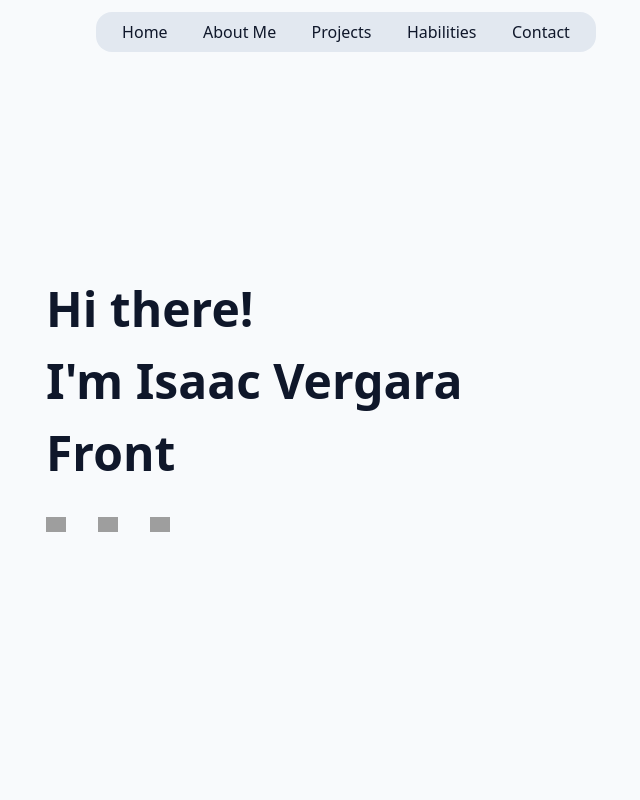
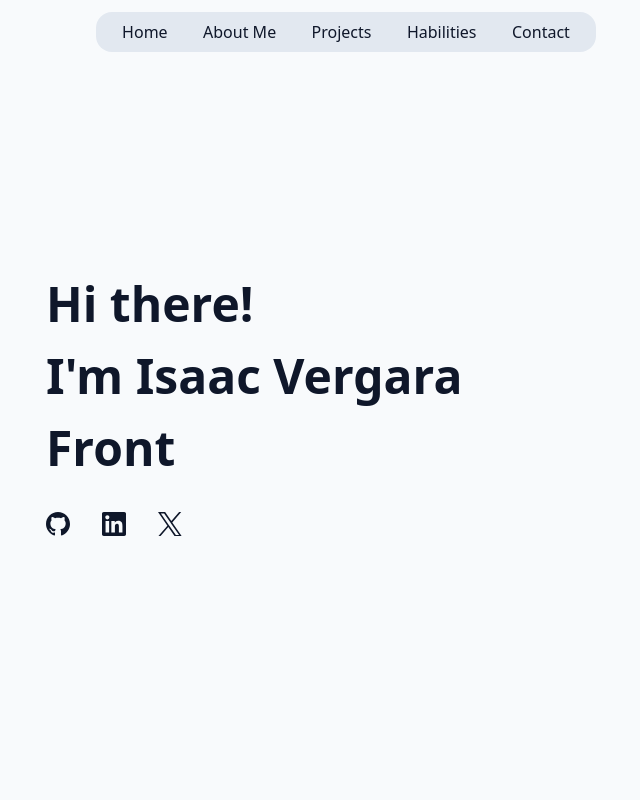
Before and after one commit to zRaidev/portfolio, a React (Vite) app: page / in a window 1280 px wide. Shown: the top 800 px of the page, without its empty margins (294-934 px from the left). Built offline with nearby package versions, Linux system fonts and the light colour scheme; grey boxes are pictures that could not be loaded.

Commit message:
Hero SVG icons

```diff
--- a/src/assets/HeroLogos.jsx
+++ b/src/assets/HeroLogos.jsx
@@ -1,18 +1,18 @@
-function GithubLogo (color) {
+function GithubLogo (props) {
   return (
-    <svg width='1024' height='1024' viewBox='0 0 1024 1024' fill='none' xmlns='http://www.w3.org/2000/svg'><path fill-rule='evenodd' clip-rule='evenodd' d='M8 0C3.58 0 0 3.58 0 8C0 11.54 2.29 14.53 5.47 15.59C5.87 15.66 6.02 15.42 6.02 15.21C6.02 15.02 6.01 14.39 6.01 13.72C4 14.09 3.48 13.23 3.32 12.78C3.23 12.55 2.84 11.84 2.5 11.65C2.22 11.5 1.82 11.13 2.49 11.12C3.12 11.11 3.57 11.7 3.72 11.94C4.44 13.15 5.59 12.81 6.05 12.6C6.12 12.08 6.33 11.73 6.56 11.53C4.78 11.33 2.92 10.64 2.92 7.58C2.92 6.71 3.23 5.99 3.74 5.43C3.66 5.23 3.38 4.41 3.82 3.31C3.82 3.31 4.49 3.1 6.02 4.13C6.66 3.95 7.34 3.86 8.02 3.86C8.7 3.86 9.38 3.95 10.02 4.13C11.55 3.09 12.22 3.31 12.22 3.31C12.66 4.41 12.38 5.23 12.3 5.43C12.81 5.99 13.12 6.7 13.12 7.58C13.12 10.65 11.25 11.33 9.47 11.53C9.76 11.78 10.01 12.26 10.01 13.01C10.01 14.08 10 14.94 10 15.21C10 15.42 10.15 15.67 10.55 15.59C13.71 14.53 16 11.53 16 8C16 3.58 12.42 0 8 0Z' transform='scale(64)' fill={color} /></svg>
+    <svg width='1024' height='1024' viewBox='0 0 1024 1024' fill='none' xmlns='http://www.w3.org/2000/svg'><path fill-rule='evenodd' clip-rule='evenodd' d='M8 0C3.58 0 0 3.58 0 8C0 11.54 2.29 14.53 5.47 15.59C5.87 15.66 6.02 15.42 6.02 15.21C6.02 15.02 6.01 14.39 6.01 13.72C4 14.09 3.48 13.23 3.32 12.78C3.23 12.55 2.84 11.84 2.5 11.65C2.22 11.5 1.82 11.13 2.49 11.12C3.12 11.11 3.57 11.7 3.72 11.94C4.44 13.15 5.59 12.81 6.05 12.6C6.12 12.08 6.33 11.73 6.56 11.53C4.78 11.33 2.92 10.64 2.92 7.58C2.92 6.71 3.23 5.99 3.74 5.43C3.66 5.23 3.38 4.41 3.82 3.31C3.82 3.31 4.49 3.1 6.02 4.13C6.66 3.95 7.34 3.86 8.02 3.86C8.7 3.86 9.38 3.95 10.02 4.13C11.55 3.09 12.22 3.31 12.22 3.31C12.66 4.41 12.38 5.23 12.3 5.43C12.81 5.99 13.12 6.7 13.12 7.58C13.12 10.65 11.25 11.33 9.47 11.53C9.76 11.78 10.01 12.26 10.01 13.01C10.01 14.08 10 14.94 10 15.21C10 15.42 10.15 15.67 10.55 15.59C13.71 14.53 16 11.53 16 8C16 3.58 12.42 0 8 0Z' transform='scale(64)' fill={props.color} /></svg>
   )
 }
 
-function LinkedinLogo (color) {
+function LinkedinLogo (props) {
   return (
-    <svg width='256' height='256' xmlns='http://www.w3.org/2000/svg' preserveAspectRatio='xMidYMid' viewBox='0 0 256 256'><path d='M218.123 218.127h-37.931v-59.403c0-14.165-.253-32.4-19.728-32.4-19.756 0-22.779 15.434-22.779 31.369v60.43h-37.93V95.967h36.413v16.694h.51a39.907 39.907 0 0 1 35.928-19.733c38.445 0 45.533 25.288 45.533 58.186l-.016 67.013ZM56.955 79.27c-12.157.002-22.014-9.852-22.016-22.009-.002-12.157 9.851-22.014 22.008-22.016 12.157-.003 22.014 9.851 22.016 22.008A22.013 22.013 0 0 1 56.955 79.27m18.966 138.858H37.95V95.967h37.97v122.16ZM237.033.018H18.89C8.58-.098.125 8.161-.001 18.471v219.053c.122 10.315 8.576 18.582 18.89 18.474h218.144c10.336.128 18.823-8.139 18.966-18.474V18.454c-.147-10.33-8.635-18.588-18.966-18.453' fill={color} /></svg>
+    <svg width='256' height='256' xmlns='http://www.w3.org/2000/svg' preserveAspectRatio='xMidYMid' viewBox='0 0 256 256'><path d='M218.123 218.127h-37.931v-59.403c0-14.165-.253-32.4-19.728-32.4-19.756 0-22.779 15.434-22.779 31.369v60.43h-37.93V95.967h36.413v16.694h.51a39.907 39.907 0 0 1 35.928-19.733c38.445 0 45.533 25.288 45.533 58.186l-.016 67.013ZM56.955 79.27c-12.157.002-22.014-9.852-22.016-22.009-.002-12.157 9.851-22.014 22.008-22.016 12.157-.003 22.014 9.851 22.016 22.008A22.013 22.013 0 0 1 56.955 79.27m18.966 138.858H37.95V95.967h37.97v122.16ZM237.033.018H18.89C8.58-.098.125 8.161-.001 18.471v219.053c.122 10.315 8.576 18.582 18.89 18.474h218.144c10.336.128 18.823-8.139 18.966-18.474V18.454c-.147-10.33-8.635-18.588-18.966-18.453' fill={props.color} /></svg>
   )
 }
 
-function XLogo (color) {
+function XLogo (props) {
   return (
-    <svg xmlns='http://www.w3.org/2000/svg' width='1200' height='1227' fill='none' viewBox='0 0 1200 1227'><path fill={color} d='M714.163 519.284 1160.89 0h-105.86L667.137 450.887 357.328 0H0l468.492 681.821L0 1226.37h105.866l409.625-476.152 327.181 476.152H1200L714.137 519.284h.026ZM569.165 687.828l-47.468-67.894-377.686-540.24h162.604l304.797 435.991 47.468 67.894 396.2 566.721H892.476L569.165 687.854v-.026Z' /></svg>
+    <svg xmlns='http://www.w3.org/2000/svg' width='1200' height='1227' fill='none' viewBox='0 0 1200 1227'><path fill={props.color} d='M714.163 519.284 1160.89 0h-105.86L667.137 450.887 357.328 0H0l468.492 681.821L0 1226.37h105.866l409.625-476.152 327.181 476.152H1200L714.137 519.284h.026ZM569.165 687.828l-47.468-67.894-377.686-540.24h162.604l304.797 435.991 47.468 67.894 396.2 566.721H892.476L569.165 687.854v-.026Z' /></svg>
   )
 }
 
--- a/src/components/Hero.jsx
+++ b/src/components/Hero.jsx
@@ -1,8 +1,5 @@
 import { useState, useEffect } from 'react'
 import './Hero.css'
-import lightGithubIcon from '../assets/GitHub_dark.svg'
-import lightLinkedinIcon from '../assets/linkedin_dark.svg'
-import lightXIcon from '../assets/x_dark.svg'
 
 const words = ['Web Developer', 'Frontend Developer', 'Software Engineer Student']
 const typingSpeed = 150 // ms por carácter
@@ -50,9 +47,9 @@ function Hero () {
           </span>
         </h2>
         <div className='flex justify-start mt-10 gap-8 w-5 cursor-pointer'>
-          <img src={lightGithubIcon} alt='GitHub link' />
-          <img src={lightLinkedinIcon} alt='LinkedIn link' />
-          <img src={lightXIcon} alt='X (formerly twitter) link' />
+          <a href='https://github.com/zRaidev' referrerPolicy='no-referrer' target='__blank'><svg className='w-6' viewBox='0 0 1024 1024' fill='none' xmlns='http://www.w3.org/2000/svg'><path fillRule='evenodd' clipRule='evenodd' d='M8 0C3.58 0 0 3.58 0 8C0 11.54 2.29 14.53 5.47 15.59C5.87 15.66 6.02 15.42 6.02 15.21C6.02 15.02 6.01 14.39 6.01 13.72C4 14.09 3.48 13.23 3.32 12.78C3.23 12.55 2.84 11.84 2.5 11.65C2.22 11.5 1.82 11.13 2.49 11.12C3.12 11.11 3.57 11.7 3.72 11.94C4.44 13.15 5.59 12.81 6.05 12.6C6.12 12.08 6.33 11.73 6.56 11.53C4.78 11.33 2.92 10.64 2.92 7.58C2.92 6.71 3.23 5.99 3.74 5.43C3.66 5.23 3.38 4.41 3.82 3.31C3.82 3.31 4.49 3.1 6.02 4.13C6.66 3.95 7.34 3.86 8.02 3.86C8.7 3.86 9.38 3.95 10.02 4.13C11.55 3.09 12.22 3.31 12.22 3.31C12.66 4.41 12.38 5.23 12.3 5.43C12.81 5.99 13.12 6.7 13.12 7.58C13.12 10.65 11.25 11.33 9.47 11.53C9.76 11.78 10.01 12.26 10.01 13.01C10.01 14.08 10 14.94 10 15.21C10 15.42 10.15 15.67 10.55 15.59C13.71 14.53 16 11.53 16 8C16 3.58 12.42 0 8 0Z' transform='scale(64)' fill='currentColor' /></svg></a>
+          <a href='https://www.linkedin.com/in/i-vergara/' referrerPolicy='no-referrer' target='__blank'><svg className='w-6' xmlns='http://www.w3.org/2000/svg' preserveAspectRatio='xMidYMid' viewBox='0 0 256 256'><path d='M218.123 218.127h-37.931v-59.403c0-14.165-.253-32.4-19.728-32.4-19.756 0-22.779 15.434-22.779 31.369v60.43h-37.93V95.967h36.413v16.694h.51a39.907 39.907 0 0 1 35.928-19.733c38.445 0 45.533 25.288 45.533 58.186l-.016 67.013ZM56.955 79.27c-12.157.002-22.014-9.852-22.016-22.009-.002-12.157 9.851-22.014 22.008-22.016 12.157-.003 22.014 9.851 22.016 22.008A22.013 22.013 0 0 1 56.955 79.27m18.966 138.858H37.95V95.967h37.97v122.16ZM237.033.018H18.89C8.58-.098.125 8.161-.001 18.471v219.053c.122 10.315 8.576 18.582 18.89 18.474h218.144c10.336.128 18.823-8.139 18.966-18.474V18.454c-.147-10.33-8.635-18.588-18.966-18.453' fill='currentColor' /></svg></a>
+          <a href='https://x.com/isaacv14_' referrerPolicy='no-referrer' target='__blank'><svg className='w-6' xmlns='http://www.w3.org/2000/svg' fill='none' viewBox='0 0 1200 1227'><path fill='currentColor' d='M714.163 519.284 1160.89 0h-105.86L667.137 450.887 357.328 0H0l468.492 681.821L0 1226.37h105.866l409.625-476.152 327.181 476.152H1200L714.137 519.284h.026ZM569.165 687.828l-47.468-67.894-377.686-540.24h162.604l304.797 435.991 47.468 67.894 396.2 566.721H892.476L569.165 687.854v-.026Z' /></svg></a>
         </div>
       </div>
     </section>
```
